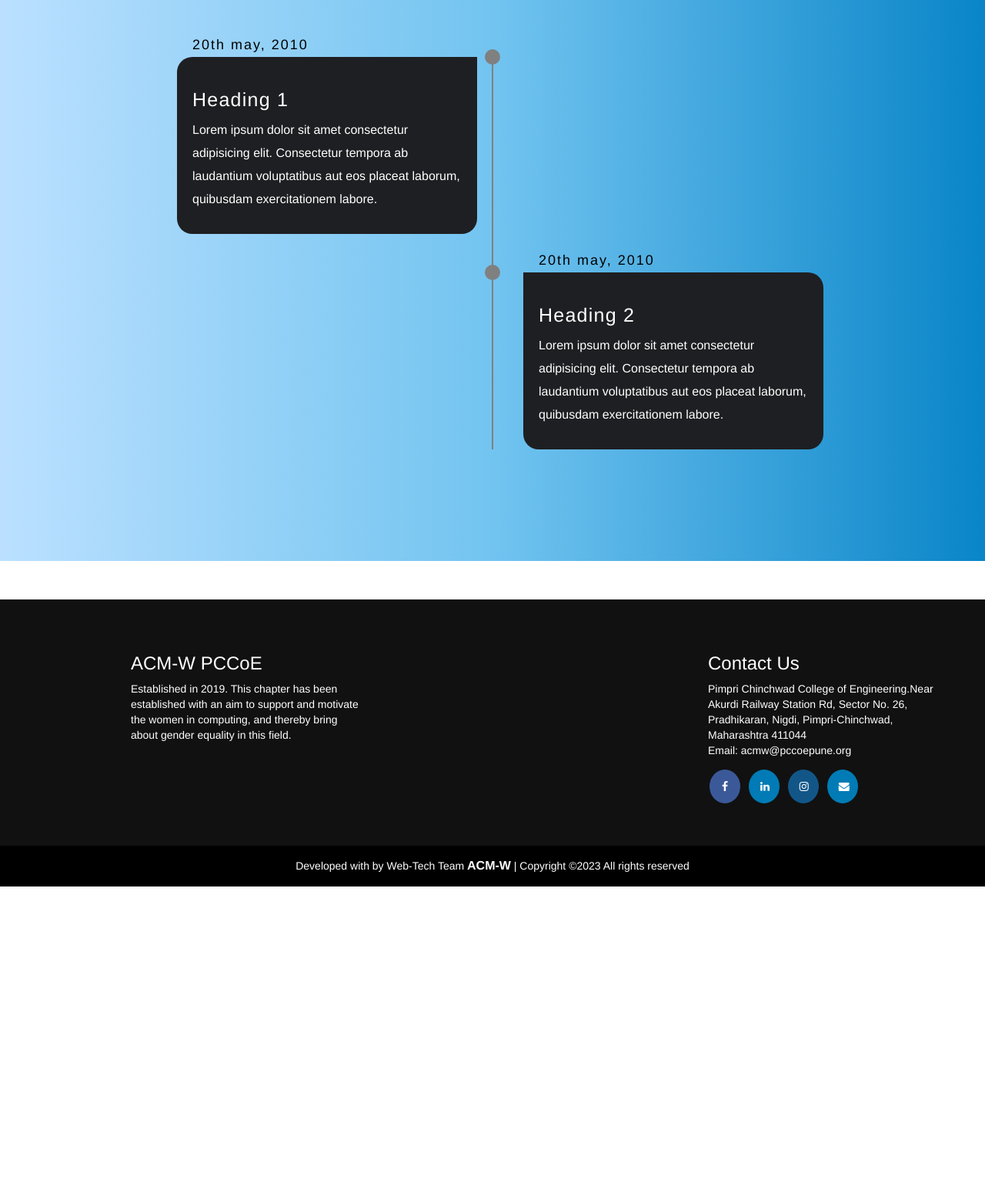
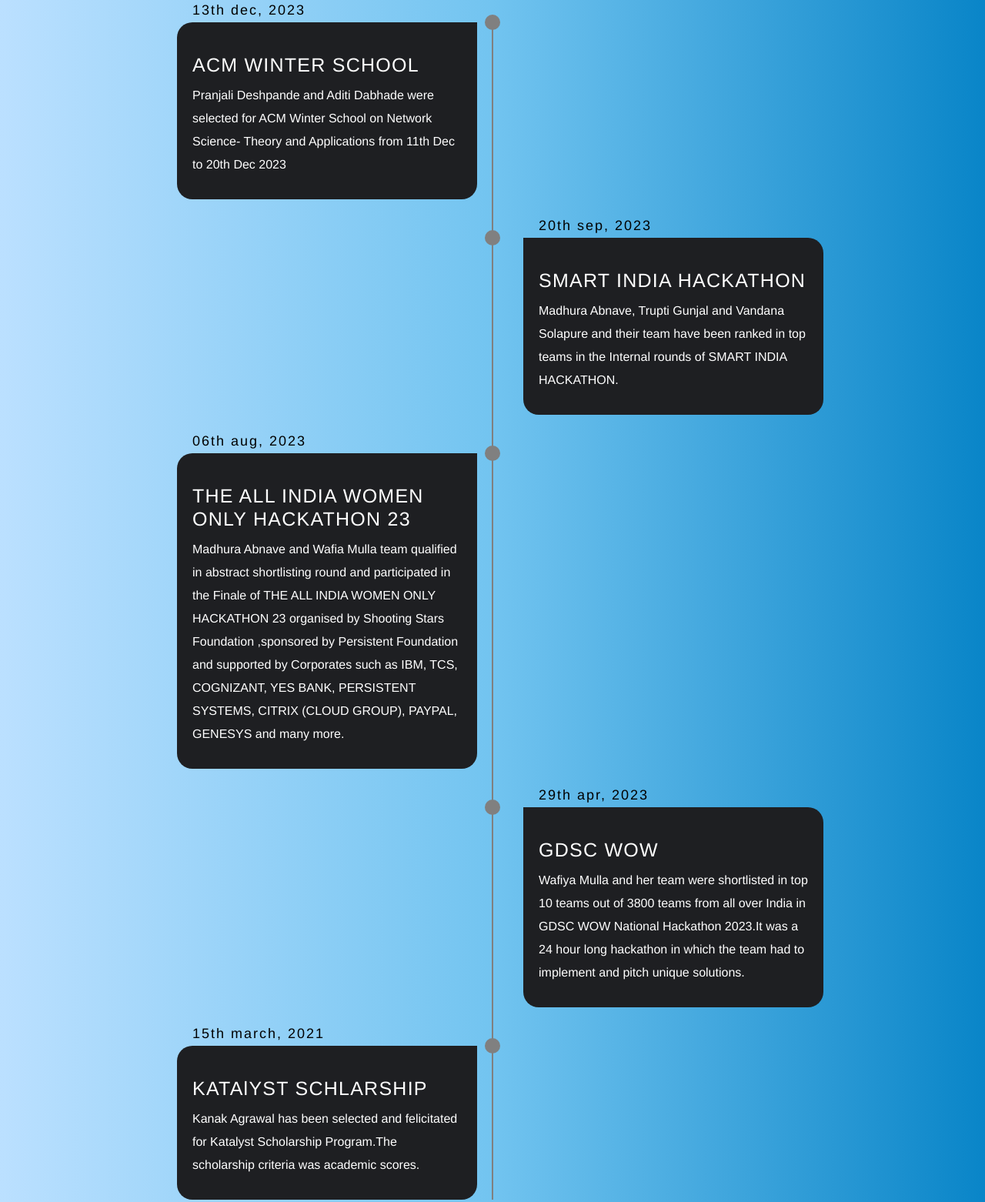
Before and after one commit to kriti-kv18/ACM-W, a plain HTML site: page ACMW_website/ACMW_website/achievements.html in a window 1280 px wide. Shown: the part 166-1728 px from the top of the page at 77% size. Before the commit the page ends 1318 px from the top, so only its background shows below. Drawn offline with nearby package versions, Linux system fonts and the light colour scheme.

Commit message:
new update2

```diff
--- a/ACMW_website/ACMW_website/achievements.html
+++ b/ACMW_website/ACMW_website/achievements.html
@@ -137,11 +137,6 @@
                     </div>
                     <div class="about">
                         <li><a href="./events.html"> Events</a></li>
-                        <!-- <div class="dropdown-content">
-                            <a href="#" class="link">Link 1</a>
-                            <a href="#" class="link">Link 2</a>
-                            <a href="#" class="link">Link 3</a>
-                          </div> -->
                     </div>
 
                     <li><a href="./achievements.html"> Achievements</a></li>
@@ -156,32 +151,40 @@
           <ul>
             <li>
               <div class="timeline-content">
-                <h3 class="date" style="color: black;font-size: large;">20th may, 2010</h3>
-                <h1>Heading 1</h1>
-                <p>Lorem ipsum dolor sit amet consectetur adipisicing elit. Consectetur tempora ab laudantium voluptatibus aut eos placeat laborum, quibusdam exercitationem labore.</p>
+                <h3 class="date" style="color: black;font-size: large;">13th dec, 2023</h3>
+                <h1>ACM WINTER SCHOOL</h1>
+                <p>Pranjali Deshpande and Aditi Dabhade were selected for ACM Winter School on Network Science- Theory and Applications from 11th Dec to 20th Dec 2023</p>
               </div>
             </li>
             <li>
               <div class="timeline-content">
-                <h3 class="date" style="color: black;font-size: large;">20th may, 2010</h3>
-                <h1>Heading 2</h1>
-                <p>Lorem ipsum dolor sit amet consectetur adipisicing elit. Consectetur tempora ab laudantium voluptatibus aut eos placeat laborum, quibusdam exercitationem labore.</p>
-              </div>
-            </li>
-            <!-- <li>
-              <div class="timeline-content">
-                <h3 class="date">20th may, 2010</h3>
-                <h1>Heading 3</h1>
-                <p>Lorem ipsum dolor sit amet consectetur adipisicing elit. Consectetur tempora ab laudantium voluptatibus aut eos placeat laborum, quibusdam exercitationem labore.</p>
+                <h3 class="date" style="color: black;font-size: large;">20th sep, 2023</h3>
+                <h1>SMART INDIA HACKATHON</h1>
+                <p>Madhura Abnave, Trupti Gunjal and Vandana Solapure and their team have been ranked in top teams in the Internal rounds of SMART INDIA HACKATHON.</p>
               </div>
             </li>
             <li>
               <div class="timeline-content">
-                <h3 class="date">20th may, 2010</h3>
-                <h1>Heading 4</h1>
-                <p>Lorem ipsum dolor sit amet consectetur adipisicing elit. Consectetur tempora ab laudantium voluptatibus aut eos placeat laborum, quibusdam exercitationem labore.</p>
+                <h3 class="date" style="color: black;font-size: large;">06th aug, 2023</h3>
+                <h1>THE ALL INDIA WOMEN ONLY HACKATHON 23</h1>
+                <p>Madhura Abnave and Wafia Mulla team qualified in abstract shortlisting round and participated in the Finale of THE ALL INDIA WOMEN ONLY HACKATHON 23 organised by Shooting Stars Foundation ,sponsored by Persistent Foundation and supported by  Corporates such as IBM, TCS, COGNIZANT, YES BANK, PERSISTENT SYSTEMS, CITRIX (CLOUD GROUP), PAYPAL, GENESYS and many more.</p>
               </div>
-            </li> -->
+            </li>
+            <li>
+              <div class="timeline-content">
+                <h3 class="date" style="color: black;font-size: large;">29th apr, 2023</h3>
+                <h1>GDSC WOW</h1>
+                <p>Wafiya Mulla and her team were shortlisted in top 10 teams out of 3800 teams from all over India in GDSC WOW National Hackathon 2023.It was a 24 hour long hackathon in which the team had to implement and pitch unique solutions.</p>
+              </div>
+            </li>
+
+            <li>
+              <div class="timeline-content">
+                <h3 class="date" style="color: black;font-size: large;">15th march, 2021</h3>
+                <h1>KATAlYST SCHLARSHIP</h1>
+                <p>Kanak Agrawal has been selected and felicitated for Katalyst Scholarship Program.The scholarship criteria was academic scores.</p>
+              </div>
+            </li>
           </ul>
         </div>
       </div>
```
Also changed, not shown: ACMW_website/ACMW_website/events.html (+2 -2 lines), ACMW_website/ACMW_website/images/recruiting2.jpg (added), ACMW_website/ACMW_website/images/wednesday.png (added).
